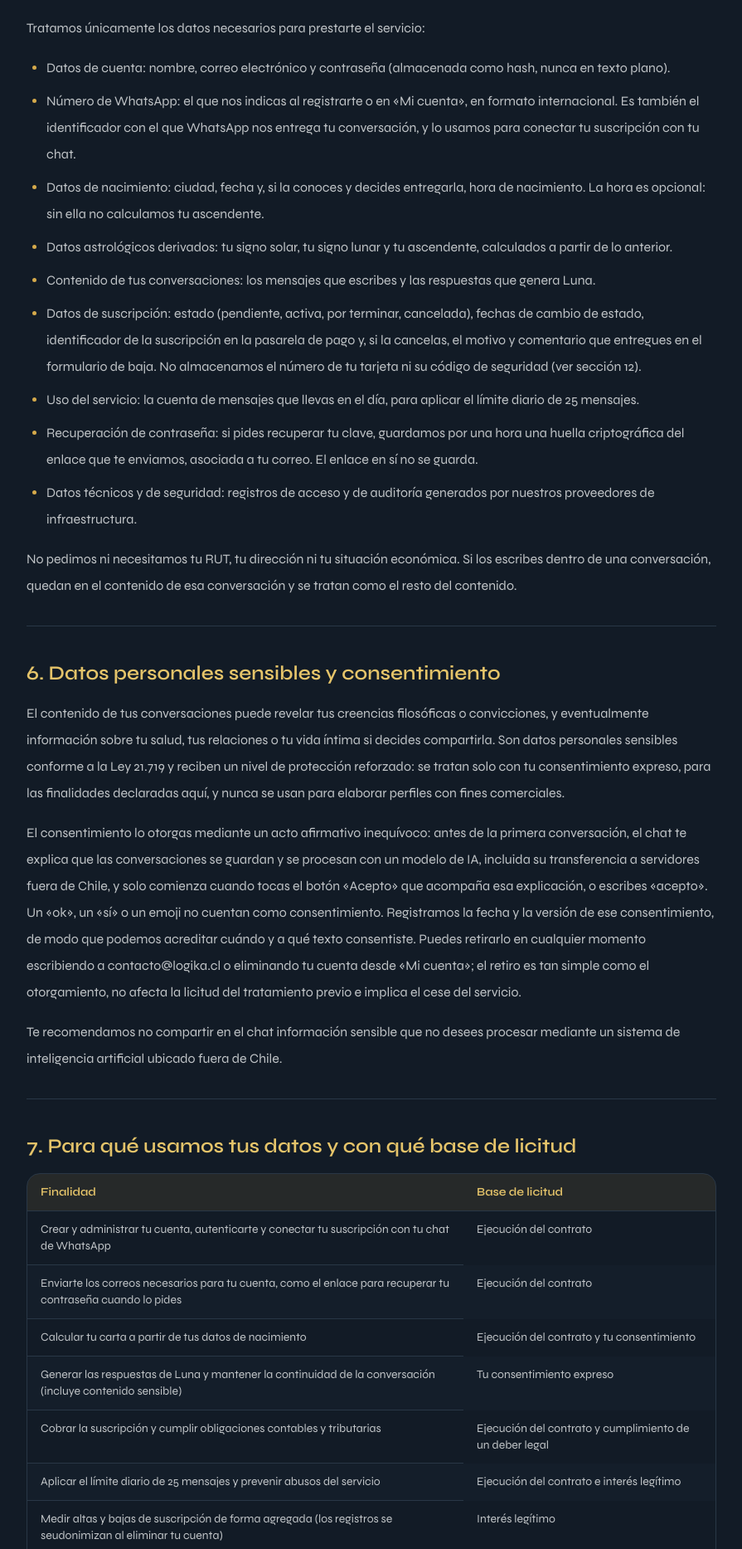
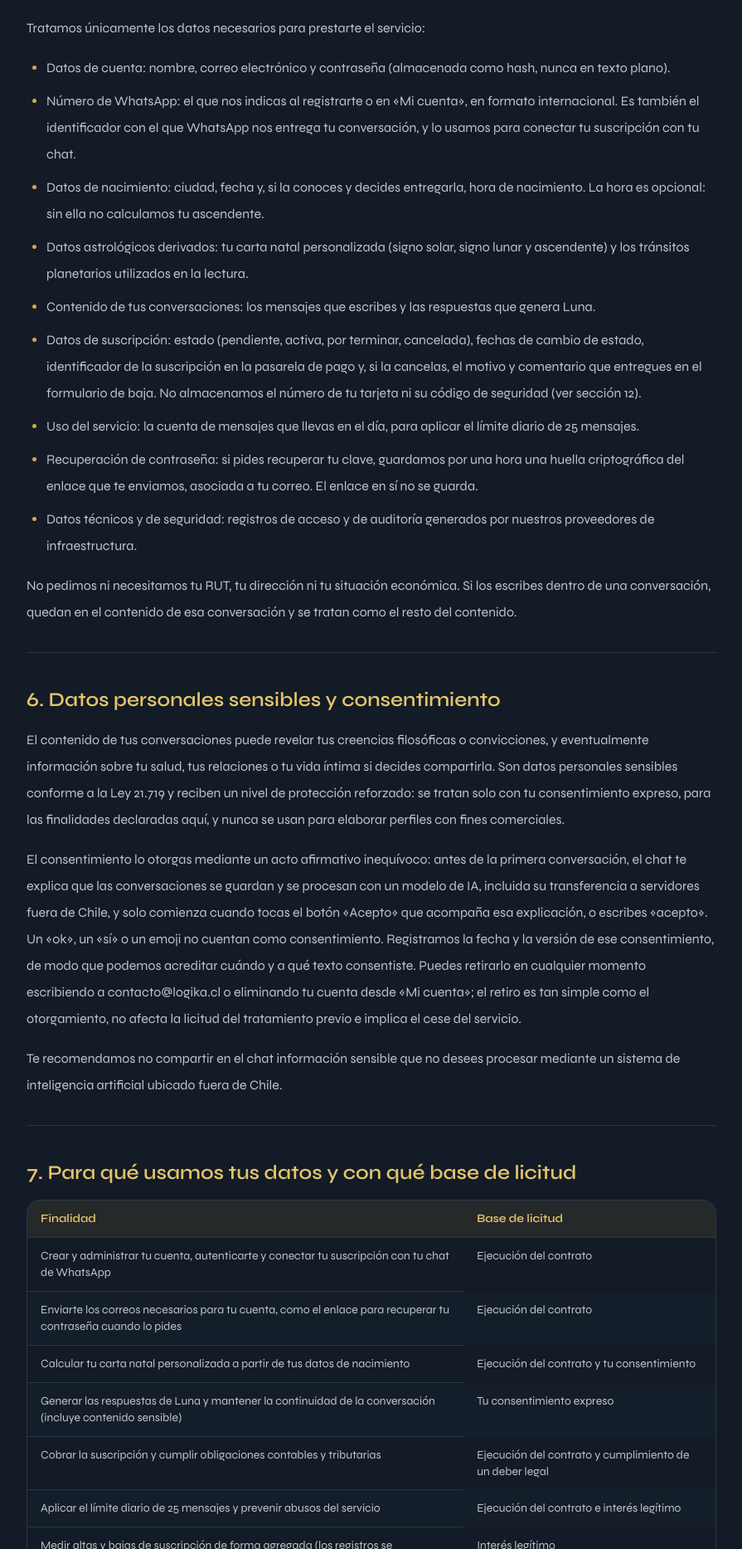
Before and after one commit to ElCopyPaste/silente-web, a Next.js app: page /privacidad in a window 1280 px wide. Shown: the part 1867-3734 px from the top of the page at 83% size, without its empty margins (192-1087 px from the left). Built offline with nearby package versions, Linux system fonts and the light colour scheme.

Commit message:
Align privacy data description with Silente home

```diff
--- a/app/privacidad/page.tsx
+++ b/app/privacidad/page.tsx
@@ -45,7 +45,7 @@ const sections: readonly PrivacySection[] = [
         "Datos de cuenta: nombre, correo electrónico y contraseña (almacenada como hash, nunca en texto plano).",
         "Número de WhatsApp: el que nos indicas al registrarte o en «Mi cuenta», en formato internacional. Es también el identificador con el que WhatsApp nos entrega tu conversación, y lo usamos para conectar tu suscripción con tu chat.",
         "Datos de nacimiento: ciudad, fecha y, si la conoces y decides entregarla, hora de nacimiento. La hora es opcional: sin ella no calculamos tu ascendente.",
-        "Datos astrológicos derivados: tu signo solar, tu signo lunar y tu ascendente, calculados a partir de lo anterior.",
+        "Datos astrológicos derivados: tu carta natal personalizada (signo solar, signo lunar y ascendente) y los tránsitos planetarios utilizados en la lectura.",
         "Contenido de tus conversaciones: los mensajes que escribes y las respuestas que genera Luna.",
         "Datos de suscripción: estado (pendiente, activa, por terminar, cancelada), fechas de cambio de estado, identificador de la suscripción en la pasarela de pago y, si la cancelas, el motivo y comentario que entregues en el formulario de baja. No almacenamos el número de tu tarjeta ni su código de seguridad (ver sección 12).",
         "Uso del servicio: la cuenta de mensajes que llevas en el día, para aplicar el límite diario de 25 mensajes.",
@@ -71,7 +71,7 @@ const sections: readonly PrivacySection[] = [
         rows: [
           ["Crear y administrar tu cuenta, autenticarte y conectar tu suscripción con tu chat de WhatsApp", "Ejecución del contrato"],
           ["Enviarte los correos necesarios para tu cuenta, como el enlace para recuperar tu contraseña cuando lo pides", "Ejecución del contrato"],
-          ["Calcular tu carta a partir de tus datos de nacimiento", "Ejecución del contrato y tu consentimiento"],
+          ["Calcular tu carta natal personalizada a partir de tus datos de nacimiento", "Ejecución del contrato y tu consentimiento"],
           ["Generar las respuestas de Luna y mantener la continuidad de la conversación (incluye contenido sensible)", "Tu consentimiento expreso"],
           ["Cobrar la suscripción y cumplir obligaciones contables y tributarias", "Ejecución del contrato y cumplimiento de un deber legal"],
           ["Aplicar el límite diario de 25 mensajes y prevenir abusos del servicio", "Ejecución del contrato e interés legítimo"],
```
